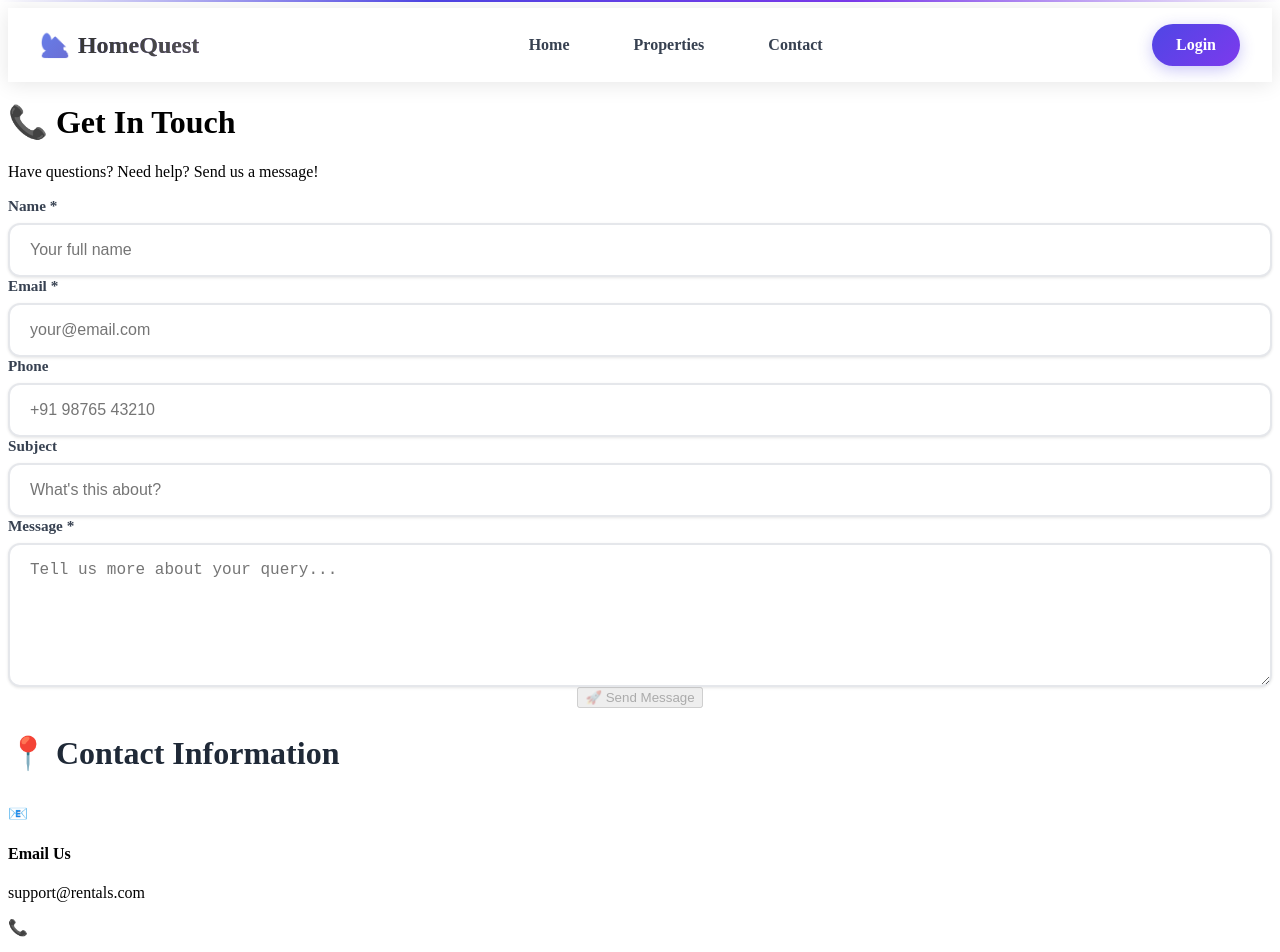
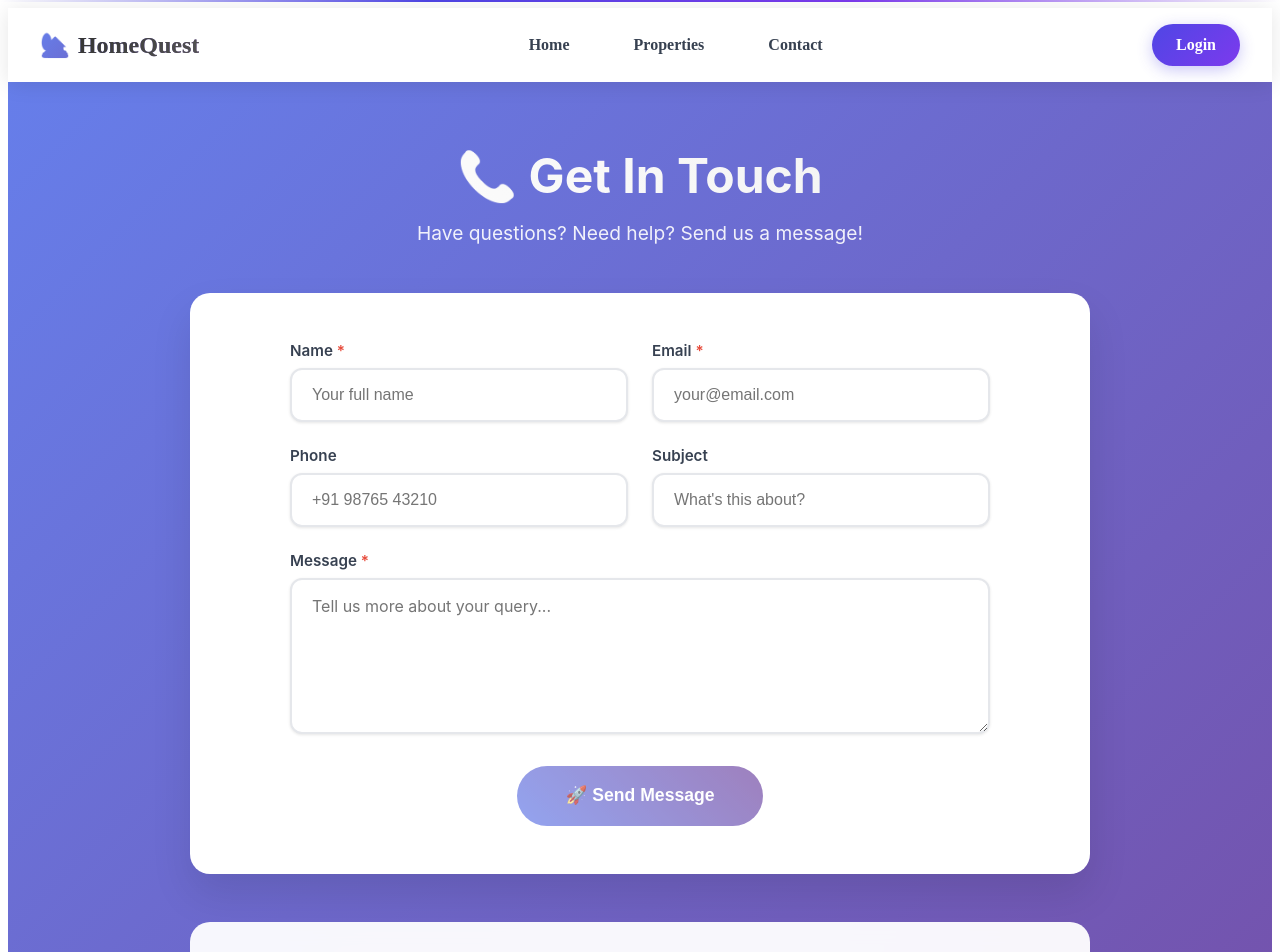
Before and after one commit to Gaurav-singh9719/HomeQuest-Frontend, a React (Create React App) app: page /contact in a window 1280 px wide. Shown: the top 952 px of the page. Built offline with nearby package versions, Linux system fonts and the light colour scheme.

Commit message:
Update Contact.css

```diff
--- a/src/pages/Contact/Contact.css
+++ b/src/pages/Contact/Contact.css
@@ -1,31 +1,237 @@
-.contact {
-  padding: 1rem;
-  max-width: 500px;
-  margin: auto;
+.contact-page {
+  min-height: 100vh;
+  background: linear-gradient(135deg, #667eea 0%, #764ba2 100%);
+  padding: 2rem 1rem;
+  font-family: -apple-system, BlinkMacSystemFont, 'Segoe UI', Roboto, sans-serif;
 }
 
-.contact form {
+.contact-container {
+  max-width: 900px;
+  margin: 0 auto;
+}
+
+.contact-header {
+  text-align: center;
+  color: white;
+  margin-bottom: 3rem;
+}
+
+.contact-title {
+  font-size: 3rem;
+  font-weight: 700;
+  margin-bottom: 1rem;
+  background: linear-gradient(45deg, #fff, #f0f0f0);
+  -webkit-background-clip: text;
+  -webkit-text-fill-color: transparent;
+  background-clip: text;
+}
+
+.contact-subtitle {
+  font-size: 1.2rem;
+  opacity: 0.9;
+  max-width: 500px;
+  margin: 0 auto;
+}
+
+.contact-form-section {
+  background: white;
+  border-radius: 20px;
+  padding: 3rem;
+  box-shadow: 0 20px 40px rgba(0,0,0,0.1);
+  margin-bottom: 3rem;
+}
+
+.modern-contact-form {
+  max-width: 700px;
+  margin: 0 auto;
+}
+
+.form-row {
+  display: grid;
+  grid-template-columns: 1fr 1fr;
+  gap: 1.5rem;
+  margin-bottom: 1.5rem;
+}
+
+.form-group {
   display: flex;
   flex-direction: column;
-  gap: 0.75rem;
 }
 
-.contact input,
-.contact textarea {
-  padding: 0.5rem;
-  border: 1px solid #ddd;
-  border-radius: 4px;
+.form-group.full-width {
+  grid-column: 1 / -1;
 }
 
-.contact button {
-  background: #007bff;
-  border: none;
-  color: white;
-  padding: 0.5rem;
-  border-radius: 4px;
-  cursor: pointer;
+label {
+  display: block;
+  margin-bottom: 0.5rem;
+  font-weight: 600;
+  color: #333;
+  font-size: 0.95rem;
 }
 
-.contact button:hover {
-  background: #0069d9;
+.required {
+  color: #e74c3c;
 }
+
+.modern-input, .modern-textarea {
+  width: 100%;
+  padding: 1rem 1.2rem;
+  border: 2px solid #e1e5e9;
+  border-radius: 12px;
+  font-size: 1rem;
+  transition: all 0.3s ease;
+  background: #f8f9fa;
+  box-sizing: border-box;
+}
+
+.modern-input:focus, .modern-textarea:focus {
+  outline: none;
+  border-color: #667eea;
+  background: white;
+  box-shadow: 0 0 0 3px rgba(102, 126, 234, 0.1);
+  transform: translateY(-2px);
+}
+
+.modern-textarea {
+  resize: vertical;
+  font-family: inherit;
+  min-height: 120px;
+}
+
+.status-message {
+  padding: 1rem 1.5rem;
+  border-radius: 12px;
+  margin-bottom: 1.5rem;
+  font-weight: 500;
+  text-align: center;
+}
+
+.status-message.success {
+  background: #d4edda;
+  color: #155724;
+  border: 1px solid #c3e6cb;
+}
+
+.status-message.error {
+  background: #f8d7da;
+  color: #721c24;
+  border: 1px solid #f5c6cb;
+}
+
+.form-actions {
+  text-align: center;
+  margin-top: 2rem;
+}
+
+.contact-submit-btn {
+  background: linear-gradient(45deg, #667eea, #764ba2);
+  color: white;
+  border: none;
+  padding: 1.2rem 3rem;
+  font-size: 1.1rem;
+  font-weight: 600;
+  border-radius: 50px;
+  cursor: pointer;
+  transition: all 0.3s ease;
+  position: relative;
+  overflow: hidden;
+  min-width: 200px;
+}
+
+.contact-submit-btn:hover:not(:disabled) {
+  transform: translateY(-3px);
+  box-shadow: 0 15px 30px rgba(102, 126, 234, 0.4);
+}
+
+.contact-submit-btn:disabled {
+  opacity: 0.7;
+  cursor: not-allowed;
+  transform: none;
+}
+
+.contact-info-section {
+  background: rgba(255,255,255,0.95);
+  backdrop-filter: blur(10px);
+  border-radius: 20px;
+  padding: 3rem;
+  text-align: center;
+}
+
+.section-title {
+  font-size: 2rem;
+  margin-bottom: 2rem;
+  color: #333;
+  font-weight: 700;
+}
+
+.info-grid {
+  display: grid;
+  grid-template-columns: repeat(auto-fit, minmax(250px, 1fr));
+  gap: 2rem;
+}
+
+.info-card {
+  display: flex;
+  align-items: center;
+  padding: 1.5rem;
+  background: white;
+  border-radius: 16px;
+  box-shadow: 0 10px 25px rgba(0,0,0,0.1);
+  transition: transform 0.3s ease;
+}
+
+.info-card:hover {
+  transform: translateY(-5px);
+}
+
+.info-icon {
+  font-size: 2.5rem;
+  margin-right: 1.5rem;
+  width: 60px;
+  height: 60px;
+  display: flex;
+  align-items: center;
+  justify-content: center;
+  background: linear-gradient(45deg, #667eea, #764ba2);
+  color: white;
+  border-radius: 16px;
+  flex-shrink: 0;
+}
+
+.info-content h4 {
+  margin: 0 0 0.5rem 0;
+  color: #333;
+  font-size: 1.2rem;
+}
+
+.info-content p {
+  margin: 0;
+  color: #666;
+  font-size: 1rem;
+}
+
+/* Mobile Responsive */
+@media (max-width: 768px) {
+  .contact-page {
+    padding: 1rem;
+  }
+
+  .contact-title {
+    font-size: 2rem;
+  }
+
+  .contact-form-section {
+    padding: 2rem 1.5rem;
+  }
+
+  .form-row {
+    grid-template-columns: 1fr;
+    gap: 1rem;
+  }
+
+  .info-grid {
+    grid-template-columns: 1fr;
+    gap: 1.5rem;
+  }
+}
```
